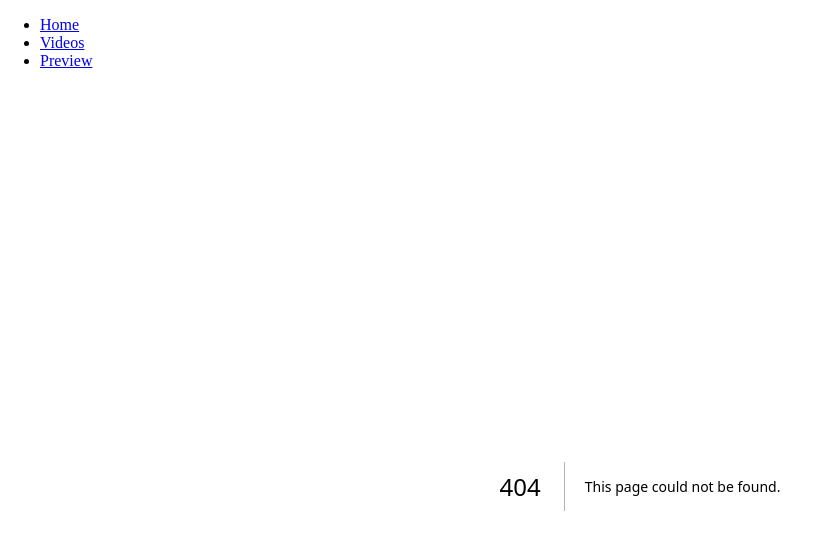
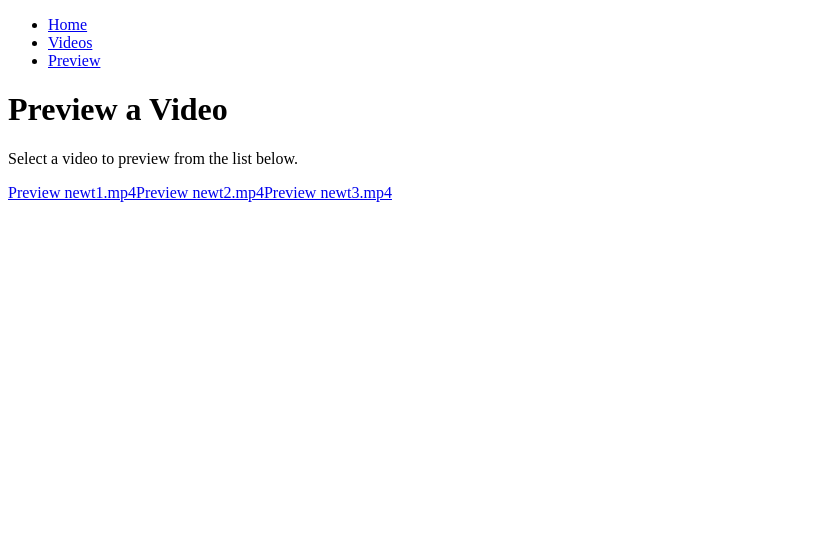
Before and after one commit to TiaMarieG/salamander-tracker, a Next.js app: page /videos/preview in a window 1280 px wide. Before the commit this address had no page. Shown: the top 550 px of the page, without its empty margins (0-831 px from the left). Built offline with nearby package versions, Linux system fonts and the light colour scheme.

Commit message:
Added a preview route. Still not entirely sure of the point of it, but it was needed so I added it.

```diff
--- /dev/null
+++ b/src/app/videos/preview/page.jsx
@@ -0,0 +1,15 @@
+import Link from "next/link";
+
+// User can preview videos from this page.
+export default function Preview() {
+   return (
+      <div>
+         <h1>Preview a Video</h1>
+         <p>Select a video to preview from the list below.</p>
+         <Link href="/videos/preview/newt1.mp4">Preview newt1.mp4</Link>
+         <Link href="/videos/preview/newt2.mp4">Preview newt2.mp4</Link>
+
+         <Link href="/videos/preview/newt3.mp4">Preview newt3.mp4</Link>
+      </div>
+   );
+}
```
